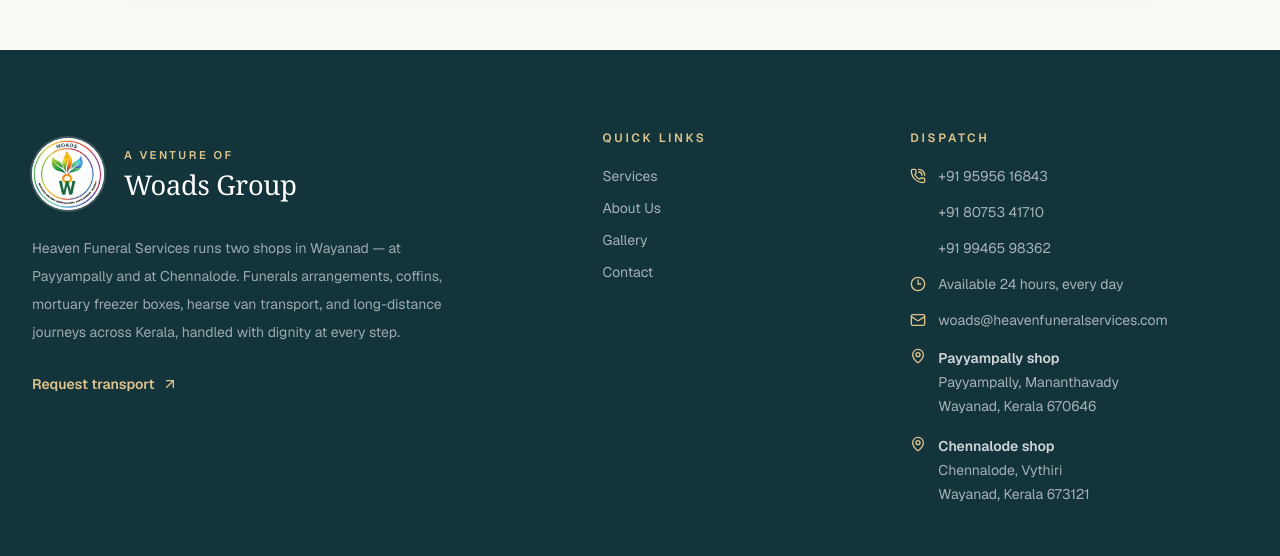
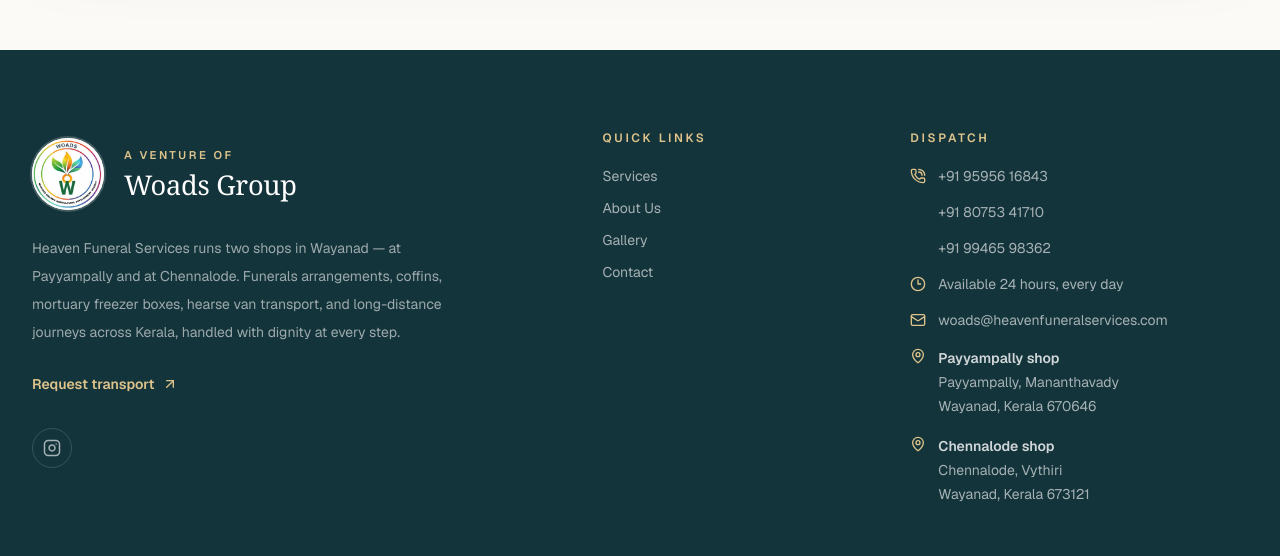
Before and after one commit to midhundominic/angel, a Next.js app in the folder angel/: page / in a window 1280 px wide. Shown: the part 10315-10871 px from the top of the page. Built offline with nearby package versions, Linux system fonts and the light colour scheme.

Commit message:
feat: add Instagram icon to footer and update social profile URLs in site configuration

```diff
--- a/angel/components/layout/Footer.tsx
+++ b/angel/components/layout/Footer.tsx
@@ -2,6 +2,29 @@
 import Image from "next/image";
 import Link from "next/link";
 import { locations, navigation, siteConfig } from "@/data/site";
+
+/**
+ * lucide-react dropped its brand icons in v1, so the Instagram mark is inlined
+ * here — same 24px grid and stroke weight as the lucide icons beside it.
+ */
+function InstagramIcon({ className }: { className?: string }) {
+  return (
+    <svg
+      viewBox="0 0 24 24"
+      fill="none"
+      stroke="currentColor"
+      strokeWidth={2}
+      strokeLinecap="round"
+      strokeLinejoin="round"
+      className={className}
+      aria-hidden="true"
+    >
+      <rect x="2" y="2" width="20" height="20" rx="5" ry="5" />
+      <path d="M16 11.37A4 4 0 1 1 12.63 8 4 4 0 0 1 16 11.37z" />
+      <line x1="17.5" y1="6.5" x2="17.51" y2="6.5" />
+    </svg>
+  );
+}
 
 export function Footer() {
   return (
@@ -39,7 +62,25 @@
             <ArrowUpRight className="size-4" aria-hidden="true" />
           </Link>
 
-
+          {/* A visible link to the profile is what makes the `sameAs` entry in
+              the structured data count — Google treats an unlinked profile
+              claim as unverified. Rendered only when the URL is filled in. */}
+          {siteConfig.social.instagram ? (
+            <div className="mt-8 flex items-center gap-3">
+              <a
+                href={siteConfig.social.instagram}
+                target="_blank"
+                rel="me noopener noreferrer"
+                aria-label="Heaven Funeral Services on Instagram"
+                className="flex size-10 items-center justify-center rounded-full border border-white/15 text-white/62 transition-colors hover:border-[#dec38b] hover:text-[#dec38b]"
+              >
+                <InstagramIcon className="size-[18px]" />
+              </a>
+              {/* <span className="text-sm text-white/45">
+                @heaven_funeral_services
+              </span> */}
+            </div>
+          ) : null}
         </div>
 
         <div>
--- a/angel/data/site.ts
+++ b/angel/data/site.ts
@@ -19,10 +19,13 @@
   serviceArea: "Payyampally & Chennalode shops · Long-distance coordination",
 
   social: {
-    // TODO(owner): add real profile URLs — every one of these is a trust signal
-    // Google uses to connect the site to the business.
+    // TODO(owner): add the remaining profile URLs — every one of these is a
+    // trust signal Google uses to connect the site to the business.
     facebook: "",
-    instagram: "",
+    // Canonical profile URL only: the `?stkn=` share token that Instagram
+    // appends when you copy a link from the app is per-share and expires, and
+    // a `sameAs` that redirects or 404s is worse than no `sameAs` at all.
+    instagram: "https://www.instagram.com/heaven_funeral_services",
     youtube: "",
     googleMaps: "",
   },
```
